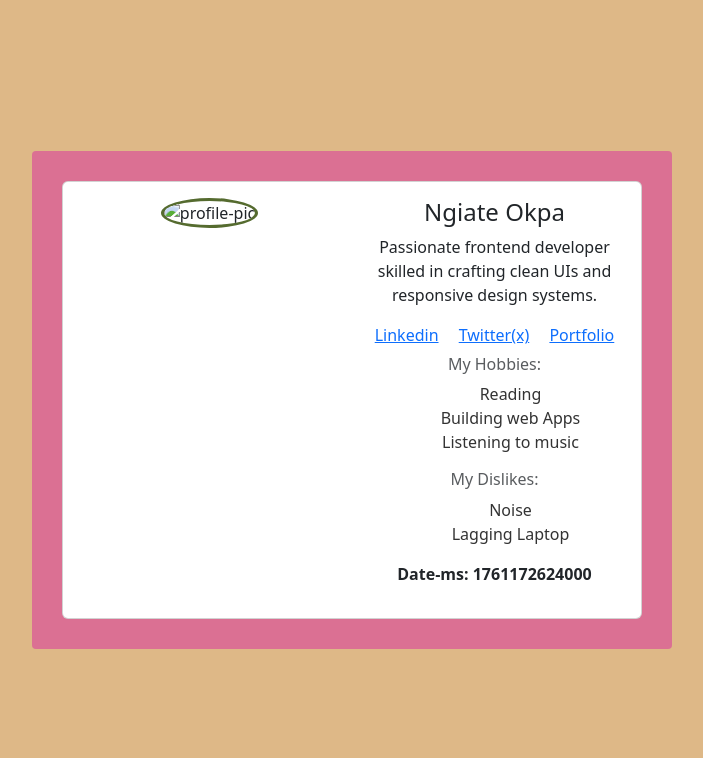
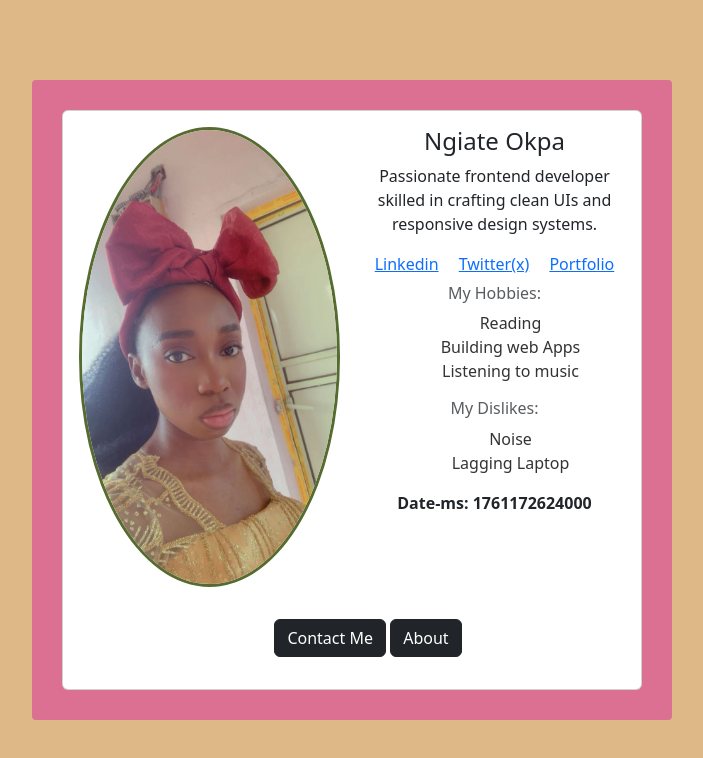
Before and after one commit to IamNgee/hng-profile-card, a plain HTML site: page card/index.html in a window 1280 px wide. Shown: the whole page, without its empty margins (288-991 px from the left). Drawn offline with nearby package versions, Linux system fonts and the light colour scheme; files that its build step writes are made by us from their sources.

Commit message:
added page navigation btn

```diff
--- a/card/index.html
+++ b/card/index.html
@@ -13,7 +13,7 @@
             <div class="card-body">
                 <div class="row">
                     <figure class="col-lg-6 col-12">
-                        <img class="img-fluid" data-testid="test-user-avatar" src="./assets/NgeeSelfie.jpeg" alt="profile-pic">
+                        <img class="img-fluid" data-testid="test-user-avatar" src="/assets/NgeeSelfie.jpeg" alt="profile-pic">
                     </figure>
                     <div class="col-lg-6 col-12">
                         <h4 aria-label="Ngiate Okpa">Ngiate Okpa</h4>
@@ -38,8 +38,15 @@
                 </section>
                 <p data-testid="test-user-time" class="date" id="current-date"></p>
             </div>
+            <span class="m-3">
+                <a class="btn btn-dark" href="/contact us/contactUs.html">Contact Me</a>
+                <a class="btn btn-dark" href="/About Me/about.html">About</a>
+            </span>
+
+            </div>
             </div>
         </div>
+
     </div>
     <script src="index.js"></script>
     <script src="https://cdn.jsdelivr.net/npm/bootstrap@5.3.8/dist/js/bootstrap.bundle.min.js" integrity="sha384-FKyoEForCGlyvwx9Hj09JcYn3nv7wiPVlz7YYwJrWVcXK/BmnVDxM+D2scQbITxI" crossorigin="anonymous"></script>
```
Also changed, not shown: About Me/about.html (+2 -0 lines), contact us/contactUs.html (+3 -0 lines), card/styles.css (renamed from styles.css).
